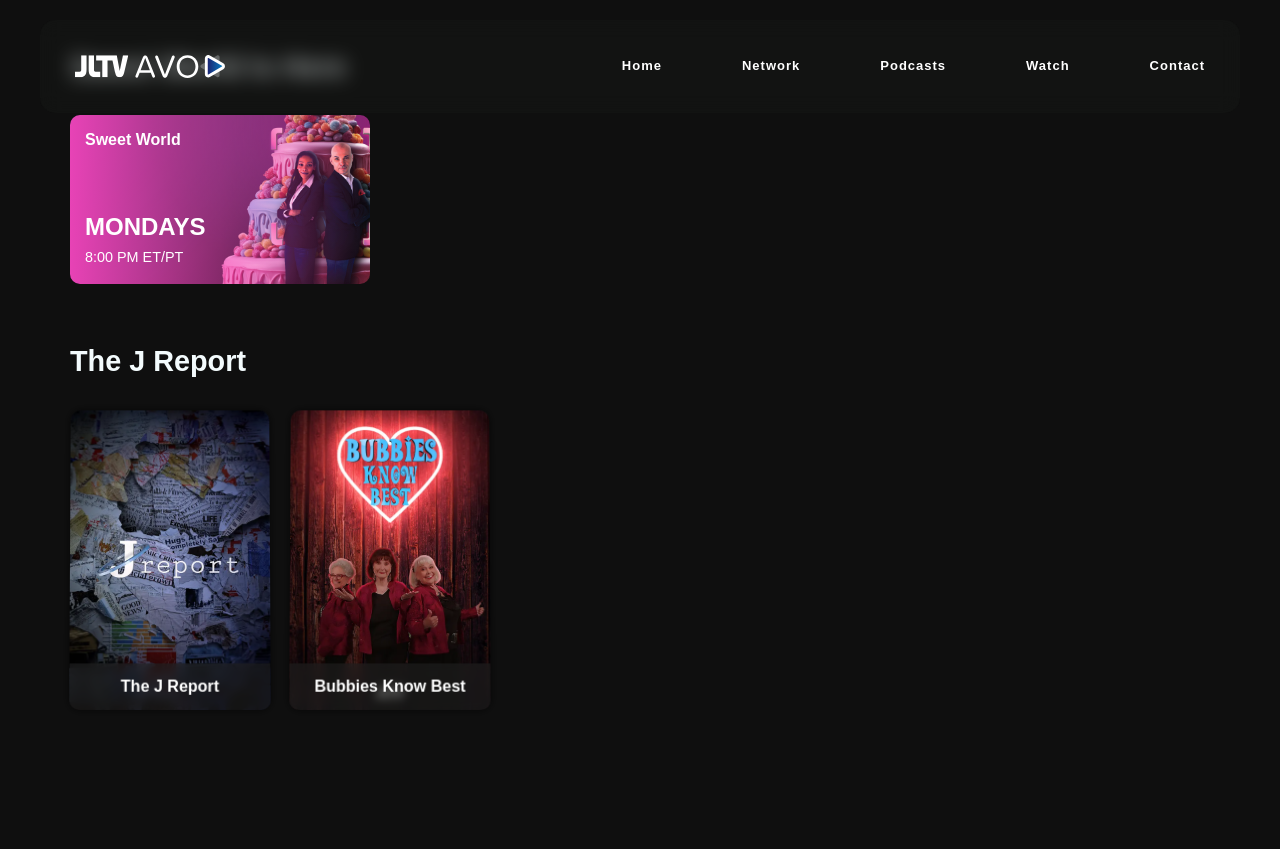
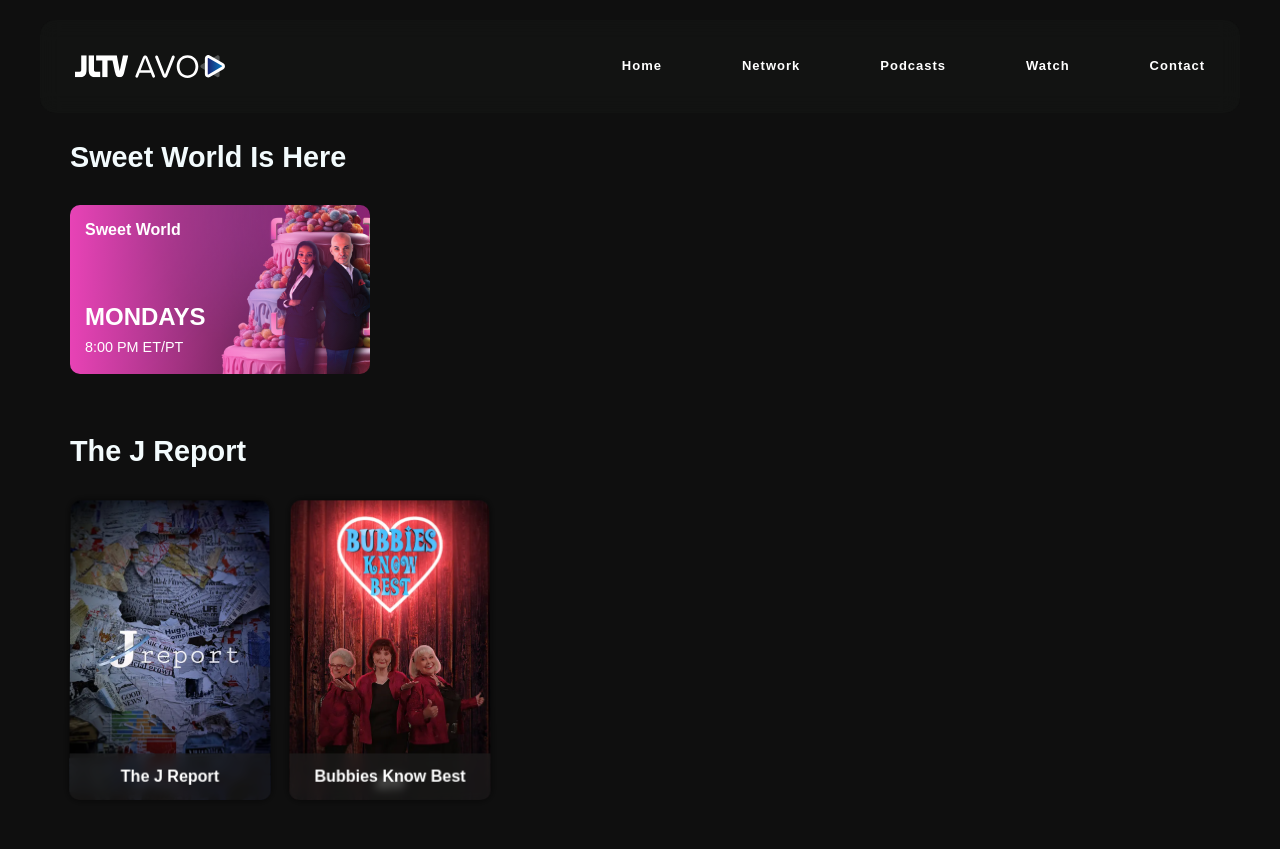
Before and after one commit to maaronhoffman/jltvavod, a Flask app: page / in a window 1280 px wide. Before the commit the page ends 710 px from the top, so only its background shows below. Run offline with Flask 3, Linux system fonts and the light colour scheme; data comes from the database, SQL or seed files in the repository; some libraries are stand-ins or nearby versions.

Commit message:
padding top show page

```diff
--- a/app/templates/shows.html
+++ b/app/templates/shows.html
@@ -60,6 +60,9 @@
     <style>
         .air-day {
             margin-top: 1.8rem !important;
+        }
+        body {
+            padding-top: 110px !important;
         }
 
     </style>
```
